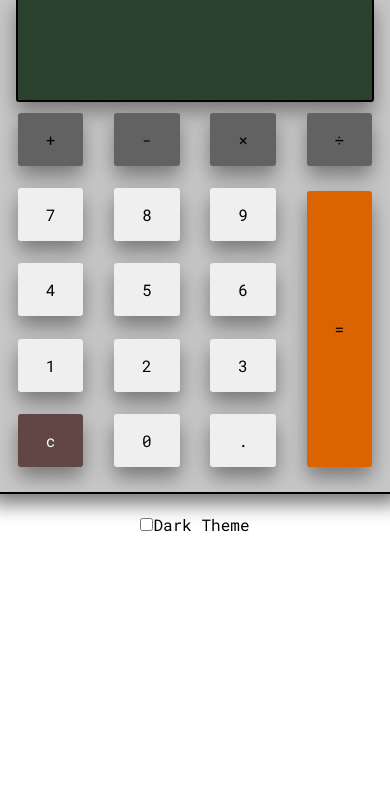
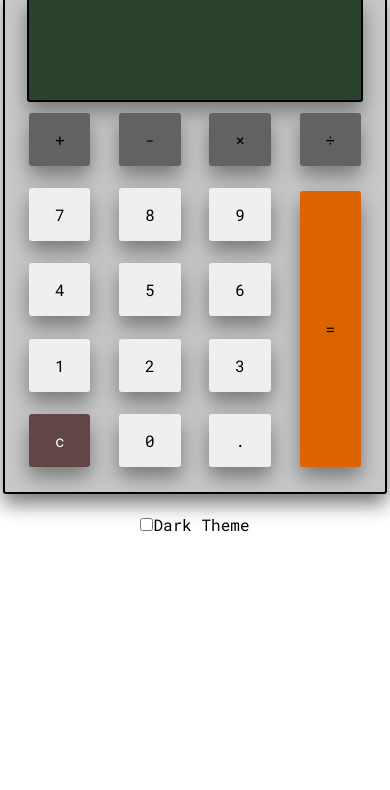
Before and after one commit to timothynegron/web-calculator, a plain HTML site: page index.html in a window 390 px wide. Shown: the part 48-838 px from the top of the page. Drawn offline with Linux system fonts and the light colour scheme.

Commit message:
Fixes phone edge issue.

```diff
--- a/main.js
+++ b/main.js
@@ -31,7 +31,6 @@ function setEventListeners(){
 // ┌───────────────┐
 // │   Functions   │
 // └───────────────┘
-
 function buttonClicked(){
 
     valueClicked = event.target.innerText;
--- a/style.css
+++ b/style.css
@@ -224,7 +224,7 @@ input:checked + label {
         font-size: 12pt;
     }
     #calculator {
-        width: 48vh;
+        width: 45vh;
         border-radius: 3px;
     }
     #display{
```
